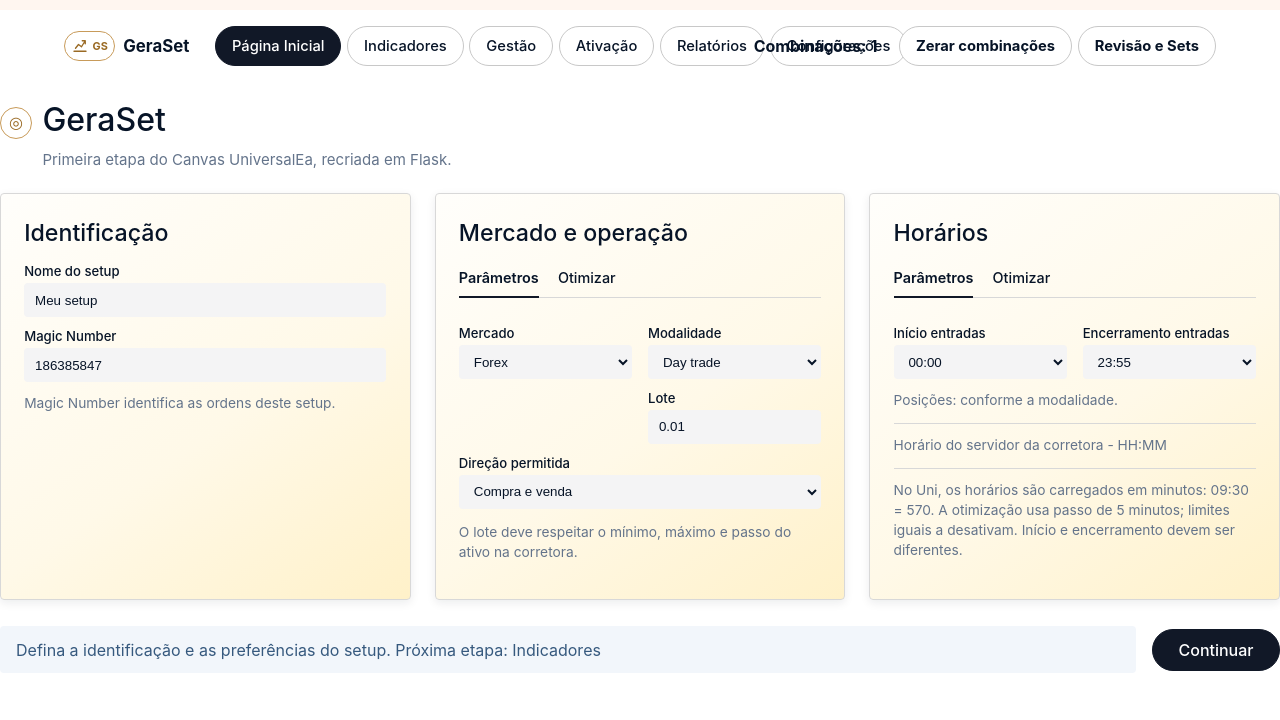
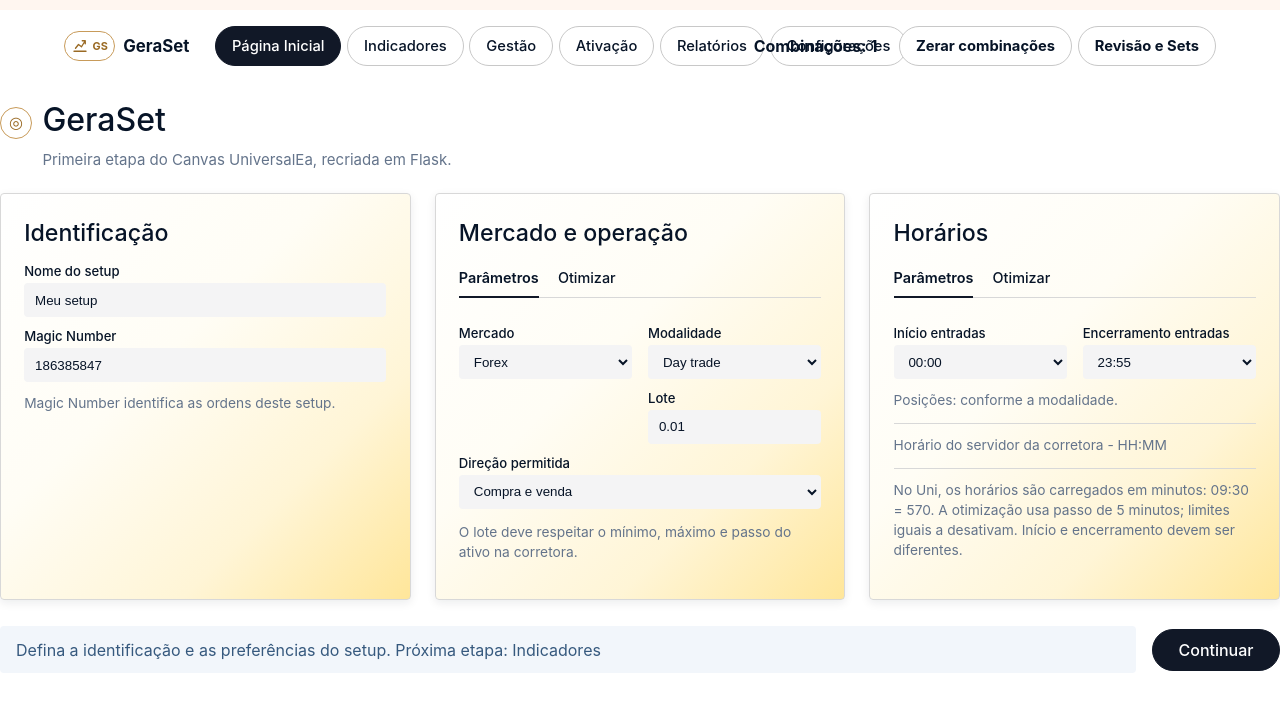
Before and after one commit to MarceloAnsilago/GeraSet, a Flask app: page /inicio in a window 1280 px wide. Shown: the top 720 px of the page. Run offline with Flask 3, Linux system fonts and the light colour scheme.

Commit message:
grau na cor

```diff
--- a/flask_version/static/style.css
+++ b/flask_version/static/style.css
@@ -1,8 +1,8 @@
 :root {
     --bg: #ffffff;
     --surface: #ffffff;
-    --card-gradient: linear-gradient(145deg, #fffefb 0%, #fff9e8 56%, #fff1c9 100%);
-    --summary-gradient: linear-gradient(145deg, #fffefb 0%, #fff3d3 100%);
+    --card-gradient: linear-gradient(to bottom right, #ffffff 0%, #fffdf5 40%, #fff5d6 72%, #ffe69a 100%);
+    --summary-gradient: linear-gradient(to bottom right, #ffffff 0%, #fffdf5 40%, #fff5d6 72%, #ffe69a 100%);
     --soft: #f4f4f5;
     --line: #d8d8d8;
     --line-dark: #c8c8c8;
```
